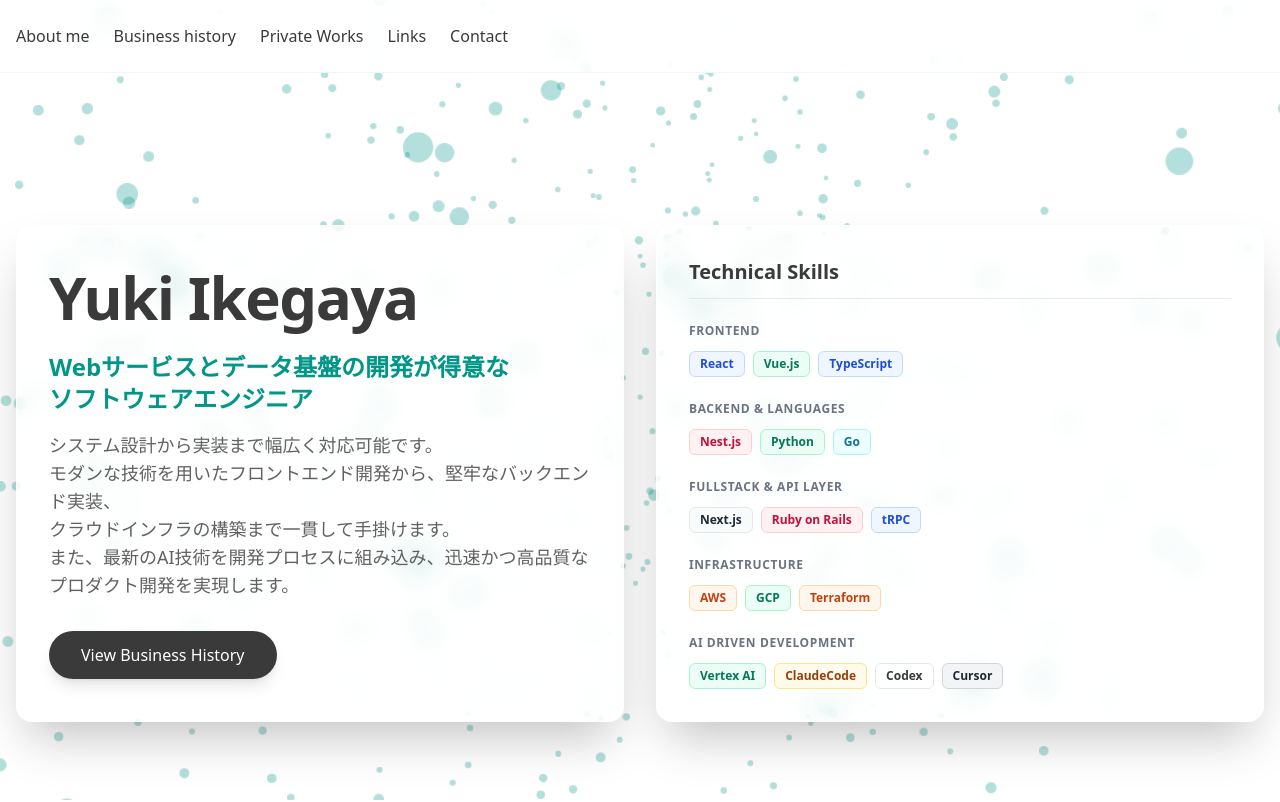
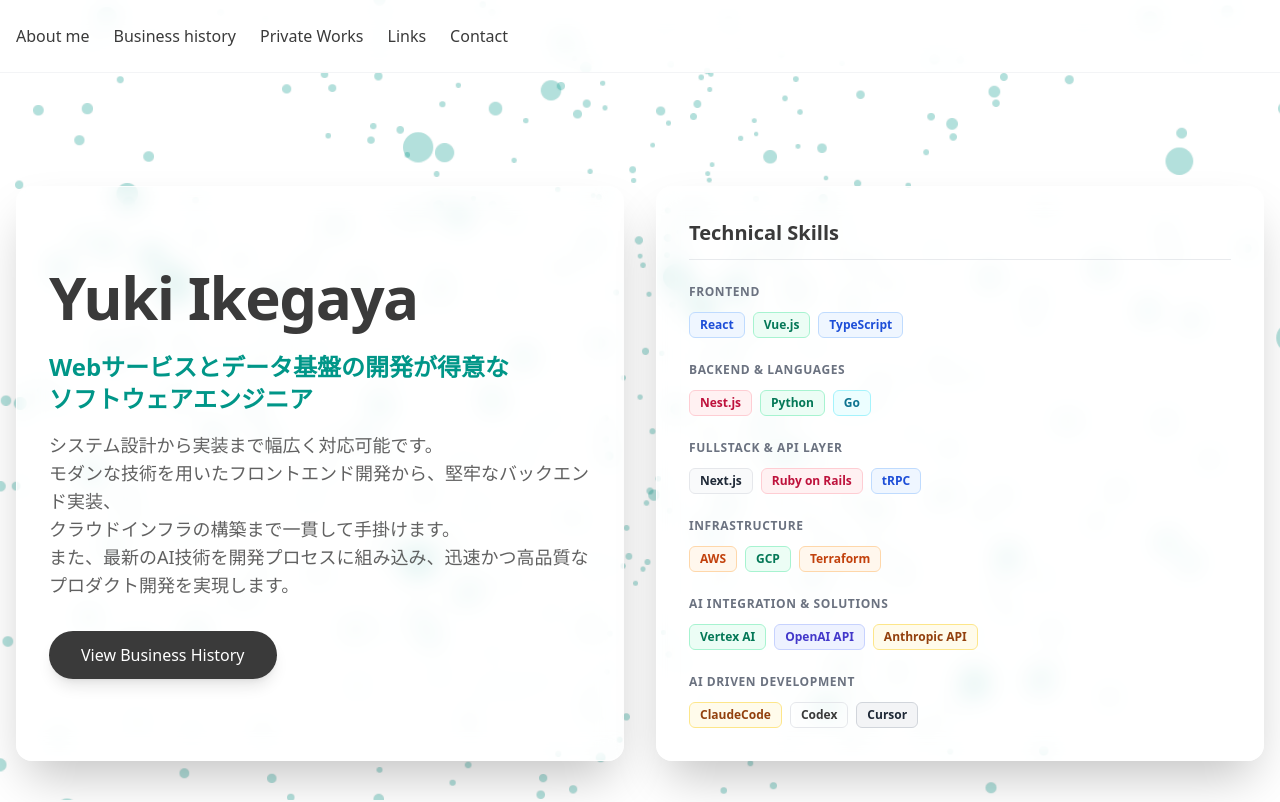
Before and after one commit to ikeyu0806/ikeyu0806.github.io, a website: page index.html in a window 1280 px wide. Shown: the top 802 px of the page. Drawn offline with nearby package versions, Linux system fonts and the light colour scheme.

Commit message:
add skills section AI Integration & Solutions

```diff
--- a/index.html
+++ b/index.html
@@ -230,13 +230,31 @@
                     <h4
                       class="text-xs text-gray-500 mb-3 font-bold uppercase tracking-wider"
                     >
-                      AI Driven Development
+                      AI Integration & Solutions
                     </h4>
                     <div class="flex flex-wrap gap-2">
                       <span
                         class="bg-emerald-50 text-emerald-700 border border-emerald-200 text-xs font-semibold px-2.5 py-1 rounded-md"
                         >Vertex AI</span
                       >
+                      <span
+                        class="bg-indigo-50 text-indigo-700 border border-indigo-200 text-xs font-semibold px-2.5 py-1 rounded-md"
+                        >OpenAI API</span
+                      >
+                      <span
+                        class="bg-amber-50 text-amber-800 border border-amber-200 text-xs font-semibold px-2.5 py-1 rounded-md"
+                        >Anthropic API</span
+                      >
+                    </div>
+                  </div>
+
+                  <div>
+                    <h4
+                      class="text-xs text-gray-500 mb-3 font-bold uppercase tracking-wider"
+                    >
+                      AI Driven Development
+                    </h4>
+                    <div class="flex flex-wrap gap-2">
                       <span
                         class="bg-amber-50 text-amber-800 border border-amber-200 text-xs font-semibold px-2.5 py-1 rounded-md"
                         >ClaudeCode</span
```
